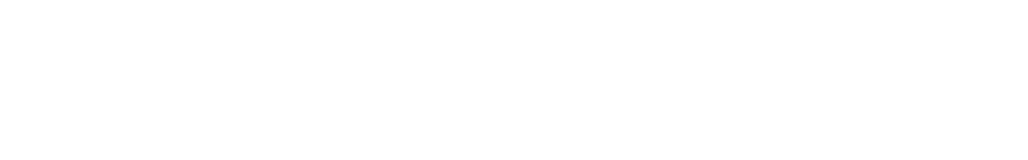
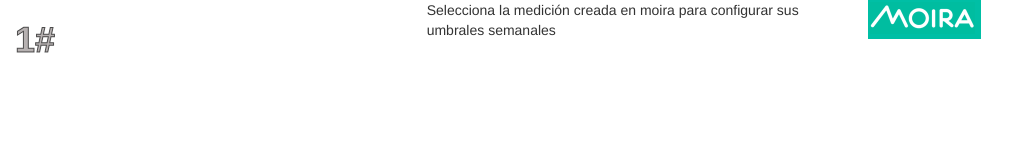
Before and after one commit to Juargo/UmbralesMoira, a website: page public/index.html in a window 1280 px wide. Shown: the whole page, without its empty margins (0-1028 px from the left). Drawn offline with nearby package versions, Linux system fonts and the light colour scheme; no server answers.

Commit message:
primera estructura e imagen

```diff
--- a/public/index.html
+++ b/public/index.html
@@ -7,24 +7,33 @@
     <script src="http://code.jquery.com/jquery-1.9.1.min.js"></script>
 
     <script>
-        angular.module("graphApp",[])
+        angular.module("graphApp", []);
     </script>
-
-    <script src="controllers/moiraController.js"></script>
+<script src="controllers/moiraController.js"></script>
 </head>
 
 <body>
-    <div id="head">
-        <div id="moiratriggers" ng-controller="moiraCtrl">
+    <div class="container-fluid">
+        <div class="row" id="head-moira">
+            <div class="col-md-4"><h1><strong style="
+    color: #b7b2b2;
+    -webkit-text-stroke: 1px rgba(0, 0, 0, 0.65);
+">1#</strong></h1></div>
+            <div class="col-md-4">
+                <div class="row">
+                    Selecciona la medición creada en moira para configurar sus umbrales semanales
+                </div>
+                <div class="row">
+                    <div id="moiratriggers" ng-controller="moiraCtrl">
             {{selected}}
         </div>
-        <div id="formulas"></div>
+                </div>
+            </div>
+            <div class="col-md-4"><img src="images/moira.png" alt=""></div>
+        </div>
     </div>
-    <div id="body">
-        <div id="grafico"></div>
-        <div id="boton"></div>
-    </div>
-    <div id="foot"></div>
+
+
 </body>
 
 </html>
```
Also changed, not shown: public/images/moira.png (added).
